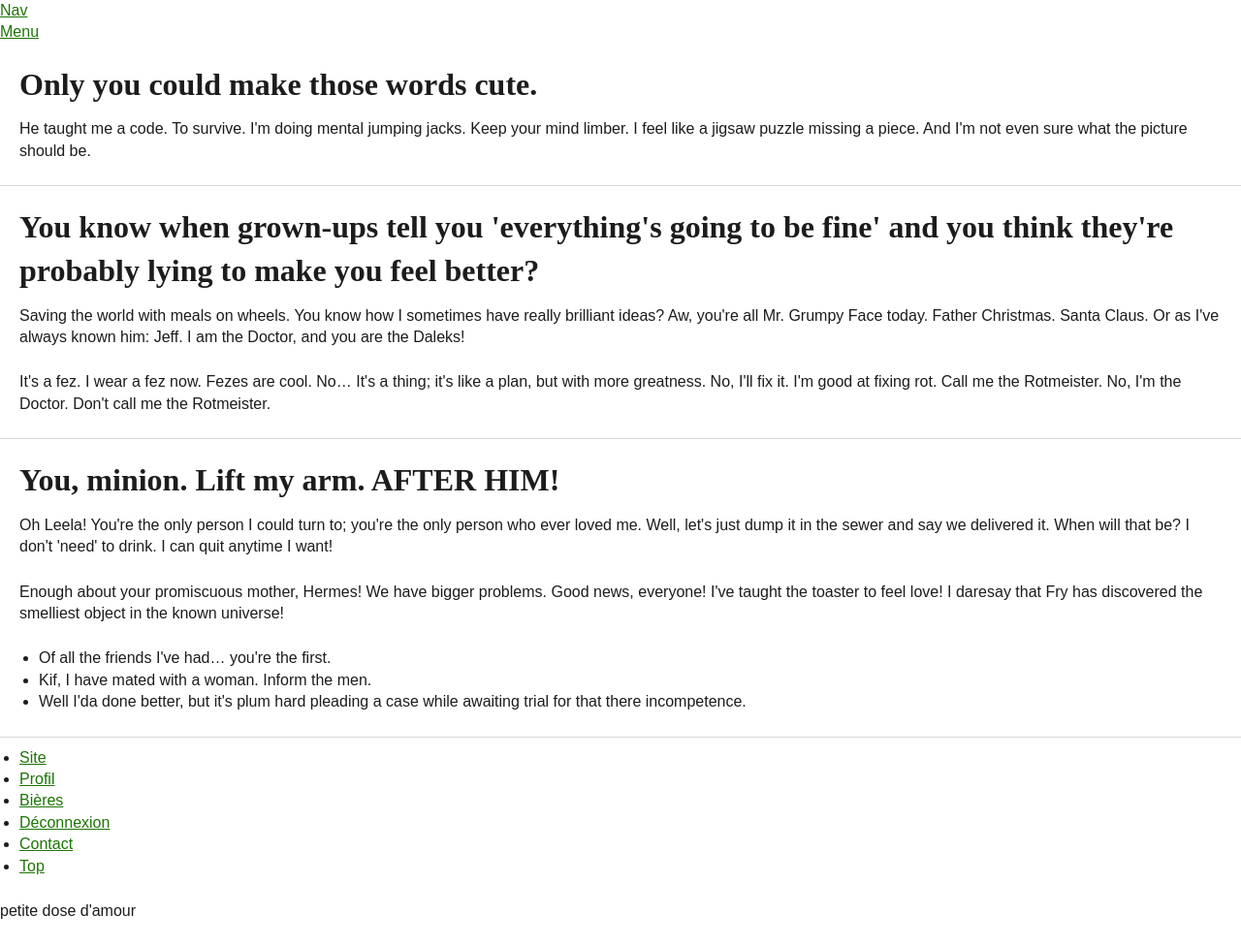
After one commit to isabu77/0011_pageconnexionphp, a PHP site: page /0011_pageconnexionphp/index.html in a window 1280 px wide. The commit adds this page. Shown: the whole page at 97% size. Run offline with PHP 8.4, Linux system fonts and the light colour scheme.

Commit message:
Ajout du style.css

```diff
--- /dev/null
+++ b/assets/css/reset.css
@@ -0,0 +1,48 @@
+/* http://meyerweb.com/eric/tools/css/reset/
+   v2.0 | 20110126
+   License: none (public domain)
+*/
+
+html, body, div, span, applet, object, iframe,
+h1, h2, h3, h4, h5, h6, p, blockquote, pre,
+a, abbr, acronym, address, big, cite, code,
+del, dfn, em, img, ins, kbd, q, s, samp,
+small, strike, strong, sub, sup, tt, var,
+b, u, i, center,
+dl, dt, dd, ol, ul, li,
+fieldset, form, label, legend,
+table, caption, tbody, tfoot, thead, tr, th, td,
+article, aside, canvas, details, embed,
+figure, figcaption, footer, header, hgroup,
+menu, nav, output, ruby, section, summary,
+time, mark, audio, video {
+margin: 0;
+padding: 0;
+border: 0;
+font-size: 100%;
+font: inherit;
+vertical-align: baseline;
+}
+/* HTML5 display-role reset for older browsers */
+article, aside, details, figcaption, figure,
+footer, header, hgroup, menu, nav, section {
+display: block;
+}
+body {
+line-height: 1;
+}
+ol, ul {
+list-style: none;
+}
+blockquote, q {
+quotes: none;
+}
+blockquote:before, blockquote:after,
+q:before, q:after {
+content: '';
+content: none;
+}
+table {
+border-collapse: collapse;
+border-spacing: 0;
+}
--- a/assets/css/style.css
+++ b/assets/css/style.css
@@ -1,80 +1,42 @@
-/*------------------
-   Reset
-------------------*/
+body{
+	font : 16px/1.4em'PT Sans', Sans-Serif;
+	color: #1c1c1c;
 
-html{
-	box-sizing: border-box;
 }
 
-*,*:before,*:after{
-	box-sizing: inherit;
+p,ul{
+	margin: 0 0 1.5em;	/* marge en bas */
 }
 
-body{
-	background-color: white;
-	font-family: Helvetica, sans-serif;
+ul{
+	list-style: disc;		/* puces*/
+	padding:	0 0 0 20px; /* décalage du left */
 }
 
-/*------------------
-   Mise en page
-------------------*/
-
-section.login-container{
-	display: flex;
-	position: fixed;
-	top:0;
-	left: 0;
-	bottom: 0;
-	right: 0;
-	background: rgba(243,156,18,0.8);
+a{
+	color:#1D7405;		/* vert */
 }
 
-section.login-container > div{
-	width: 450px;
-	margin: auto;
-	padding: 20px;
-	text-align: center;
-	background: #eee;
-	border: 1px solid #ccc;
-	border-radius: 5px;
+h1{
+
 }
 
-section.login-container form{
-	display: flex;
-	flex-direction: column;
+h2{
+	font-family: 'PT Serif', Serif;
+	font-size:32px;
+	line-height: 1.4em;
+	margin:0 0 .4em;
+	font-weight:bold;
 }
 
-form input[type="password"],
-form input[type="text"],
-form button[type="submit"]{
-	width: 100%;
-	margin-bottom: 32px;
-	padding: 16px;
-	color : #333;
-	border: 1px solid #ccc;
-	border-radius: 5px;
-	outline: 0;
+/* layout */
+
+.wrapper{
+
 }
 
-form input[type="password"]:focus,
-form input[type="password"]:hover,
-form input[type="text"]:focus,
-form input[type="text"]:hover{
-	background-color: #ccc;
+article{
+	border-bottom:1px solid #d8d8d8;
+	padding: 10px 20px 0 20px; /* haut droite bas gauche */
+	margin: 10px 0; /* en haut et en bas */
 }
-
-form button[type="submit"]{
-	font-weight: bold;
-	color: #eee;
-	text-transform: uppercase;
-	background-color: #e67e22;
-}
-
-form button[type="submit"]:focus,
-form button[type="submit"]:hover{
-	background-color: #d35400;
-}
-
-.danger{
-	border : 3px solid red !important;
-}
--- /dev/null
+++ b/index.html
@@ -0,0 +1,59 @@
+<!DOCTYPE html>
+<html>
+<head>
+	<meta charset="utf-8">
+	<meta name="description" content="CSS only mobile first navgation">
+	<meta name="author" content="Isabu">
+	<meta name="viewport" content="width=device-width, initial-scale=1.0, maximum-scale=1">
+	<link rel="stylesheet" type="text/css" href="assets/css/reset.css">
+	<link rel="stylesheet" type="text/css" href="assets/css/style.css">
+	<link rel="shortcut icon" href="assets/img/arbreVert.jpg">
+	<title>Mobile first</title>
+</head>
+<body id="home">
+	<div class="wrapper">
+		<header>
+			<h1 class="logo"><a href="">Nav</a></h1>
+				<a class="to_nav" href="#primary_nav">Menu</a>
+		</header>
+
+		<article>
+			<h2>Only you could make those words cute.</h2>
+			<p>He taught me a code. To survive. I'm doing mental jumping jacks. Keep your mind limber. I feel like a jigsaw puzzle missing a piece. And I'm not even sure what the picture should be.</p>
+		</article>
+		<article>
+			<h2>You know when grown-ups tell you 'everything's going to be fine' and you think they're probably lying to make you feel better?</h2>
+			<p>Saving the world with meals on wheels. You know how I sometimes have really brilliant ideas? Aw, you're all Mr. Grumpy Face today. Father Christmas. Santa Claus. Or as I've always known him: Jeff. I am the Doctor, and you are the Daleks!</p>
+			<p>It's a fez. I wear a fez now. Fezes are cool. No… It's a thing; it's like a plan, but with more greatness. No, I'll fix it. I'm good at fixing rot. Call me the Rotmeister. No, I'm the Doctor. Don't call me the Rotmeister.</p>
+		</article>
+		<article>
+			<h2>You, minion. Lift my arm. AFTER HIM!</h2>
+			<p>Oh Leela! You're the only person I could turn to; you're the only person who ever loved me. Well, let's just dump it in the sewer and say we delivered it. When will that be? I don't 'need' to drink. I can quit anytime I want!</p>
+			<p>Enough about your promiscuous mother, Hermes! We have bigger problems. Good news, everyone! I've taught the toaster to feel love! I daresay that Fry has discovered the smelliest object in the known universe!</p>
+			<ul>
+			<li>Of all the friends I've had… you're the first.</li><li>Kif, I have mated with a woman. Inform the men.</li><li>Well I'da done better, but it's plum hard pleading a case while awaiting trial for that there incompetence.</li>
+			</ul>
+		</article>
+		<nav id = "primary_nav">
+			<ul>
+
+				<li><a href="">Site</a></li>
+
+				<li><a href="">Profil</a></li>
+
+				<li><a href="">Bières</a></li>
+
+				<li><a href="">Déconnexion</a></li>
+
+				<li><a href="">Contact</a></li>
+
+				<li class = "top"><a href="#home">Top</a></li>
+			</ul>
+
+		</nav>
+		<footer>
+			<p>petite dose d'amour</p>
+		</footer>
+	</div>
+</body>
+</html>
--- a/index.php
+++ b/index.php
@@ -72,7 +72,7 @@ if(!empty($_POST)){
 	<meta charset="utf-8" />
 	<meta name="viewport" content="width=device-width, initial-scale=1.0">
 	<title>formulaire de connexion</title>
-	<link rel="stylesheet" type="text/css" href="assets/css/style.css">
+	<link rel="stylesheet" type="text/css" href="assets/css/form.css">
 </head>
 <body>
 	<div class="wrapper">
```
Also changed, not shown: assets/css/form.css (added, +80 -0 lines), assets/img/arbreVert.jpg (added), menu.html (added).
